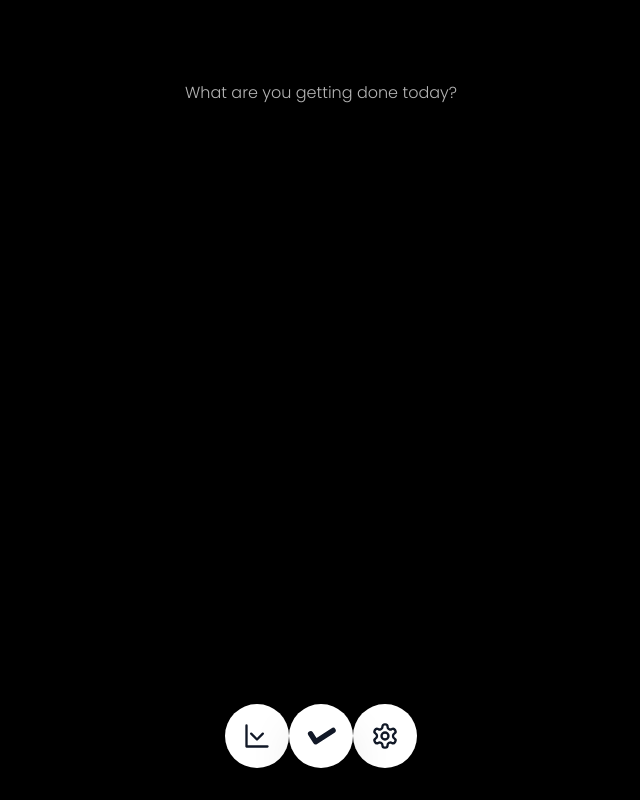
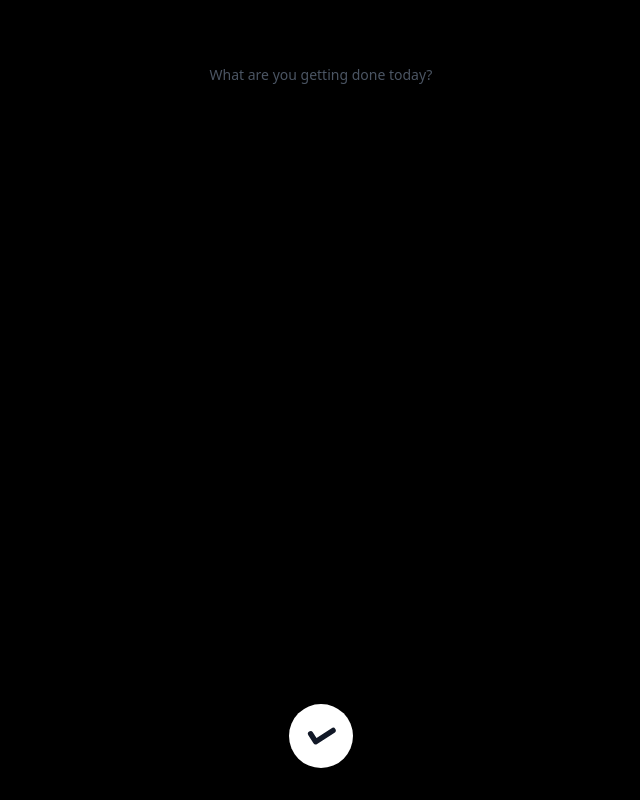
Before and after one commit to Unwindmeinstead/Do-Done, a React (Create React App) app: page / in a window 1280 px wide. Shown: the whole page, without its empty margins (319-959 px from the left). Built offline with nearby package versions, Linux system fonts and the light colour scheme.

Commit message:
Replace empty state text with more engaging question
- Changed from 'Focus on what's essential. Limit your priorities...'
- To simple, direct question: 'What are you getting done today?'
- More conversational and action-oriented messaging
- Reduced text complexity for better user engagement

```diff
--- a/public/index.html
+++ b/public/index.html
@@ -8,9 +8,6 @@
     <meta name="apple-mobile-web-app-capable" content="yes" />
     <meta name="apple-mobile-web-app-status-bar-style" content="black-translucent" />
     <meta name="apple-mobile-web-app-title" content="Done" />
-    <link rel="preconnect" href="https://fonts.googleapis.com">
-    <link rel="preconnect" href="https://fonts.gstatic.com" crossorigin>
-    <link href="https://fonts.googleapis.com/css2?family=Poppins:wght@300;400;500;600;700&display=swap" rel="stylesheet">
     <title>Done</title>
   </head>
   <body>
--- a/src/App.js
+++ b/src/App.js
@@ -7,11 +7,7 @@ export default function MinimalistTodo() {
   const [showInput, setShowInput] = useState(false);
   const [isRecording, setIsRecording] = useState(false);
   const [showSettings, setShowSettings] = useState(false);
-  const [showAnalytics, setShowAnalytics] = useState(false);
-  const [carouselPosition, setCarouselPosition] = useState(0); // 0 = check button, 1 = settings, 2 = analytics
-  const [isDarkMode, setIsDarkMode] = useState(false);
-  const [isVoiceEnabled, setIsVoiceEnabled] = useState(true);
-  const [areNotificationsEnabled, setAreNotificationsEnabled] = useState(false);
+  const [carouselPosition, setCarouselPosition] = useState(0); // 0 = check button, 1 = settings
   const [recognition, setRecognition] = useState(null);
   const holdTimeoutRef = useRef(null);
   const touchStartRef = useRef(null);
@@ -156,18 +152,11 @@ export default function MinimalistTodo() {
     if (!touchStartRef.current) return;
 
     const touchEnd = e.changedTouches[0].clientX;
-    const deltaX = touchEnd - touchStartRef.current;
+    const deltaX = Math.abs(touchEnd - touchStartRef.current);
 
-    // Swipe right (positive delta) -> next position
-    // Swipe left (negative delta) -> previous position
-    if (Math.abs(deltaX) > 50) {
-      if (deltaX > 0) {
-        // Swipe right - next position
-        setCarouselPosition((carouselPosition + 1) % 3);
-      } else {
-        // Swipe left - previous position
-        setCarouselPosition((carouselPosition - 1 + 3) % 3);
-      }
+    // Any swipe with sufficient distance toggles between menus
+    if (deltaX > 50) {
+      setCarouselPosition(carouselPosition === 0 ? 1 : 0);
     }
 
     touchStartRef.current = null;
@@ -181,33 +170,13 @@ export default function MinimalistTodo() {
     setShowSettings(false);
   };
 
-  const toggleDarkMode = () => {
-    setIsDarkMode(!isDarkMode);
-  };
-
-  const toggleVoiceInput = () => {
-    setIsVoiceEnabled(!isVoiceEnabled);
-  };
-
-  const toggleNotifications = () => {
-    setAreNotificationsEnabled(!areNotificationsEnabled);
-  };
-
-  const openAnalytics = () => {
-    setShowAnalytics(true);
-  };
-
-  const closeAnalytics = () => {
-    setShowAnalytics(false);
-  };
-
   return (
     <div className="min-h-screen bg-black text-white flex flex-col">
       {/* Todo List */}
       <div className="flex-1 px-6 pb-32 max-w-md mx-auto w-full">
         {todos.length === 0 ? (
           <div className="text-center py-16">
-            <p className="text-white text-base font-light leading-relaxed mt-4 opacity-70">
+            <p className="text-gray-600 text-sm font-light leading-relaxed">
               What are you getting done today?
             </p>
           </div>
@@ -291,7 +260,7 @@ export default function MinimalistTodo() {
                 onTouchStart={handleTouchStart}
                 onTouchEnd={handleTouchEnd}
               >
-                {/* Check Button - Position 0 */}
+                {/* Check Button */}
                 <button
                   onClick={handleButtonClick}
                   onMouseDown={handleButtonPress}
@@ -306,11 +275,7 @@ export default function MinimalistTodo() {
                   }}
                   className={`absolute w-16 h-16 rounded-full bg-white hover:bg-gray-50 flex items-center justify-center shadow-2xl transition-all active:scale-95 ${
                     isRecording ? 'bg-gray-100' : ''
-                  } ${
-                    carouselPosition === 0 ? 'opacity-100 translate-x-0 z-20' :
-                    carouselPosition === 1 ? 'opacity-100 translate-x-[-100%] z-10' :
-                    'opacity-100 translate-x-[100%] z-10'
-                  }`}
+                  } ${carouselPosition === 0 ? 'opacity-100 translate-x-0' : 'opacity-0 translate-x-[-100%]'}`}
                   style={{
                     transition: 'all 0.6s cubic-bezier(0.25, 0.46, 0.45, 0.94)'
                   }}
@@ -322,37 +287,17 @@ export default function MinimalistTodo() {
                   )}
                 </button>
 
-                {/* Settings Button - Position 1 */}
+                {/* Settings Button */}
                 <button
                   onClick={openSettings}
                   className={`absolute w-16 h-16 rounded-full bg-white hover:bg-gray-50 flex items-center justify-center shadow-2xl transition-all active:scale-95 ${
-                    carouselPosition === 1 ? 'opacity-100 translate-x-0 z-20' :
-                    carouselPosition === 2 ? 'opacity-100 translate-x-[-100%] z-10' :
-                    'opacity-100 translate-x-[100%] z-10'
+                    carouselPosition === 1 ? 'opacity-100 translate-x-0' : 'opacity-0 translate-x-[100%]'
                   }`}
                   style={{
                     transition: 'all 0.6s cubic-bezier(0.25, 0.46, 0.45, 0.94)'
                   }}
                 >
-                  <Settings size={28} strokeWidth={2} className="text-gray-900" />
-                </button>
-
-                {/* Analytics Button - Position 2 */}
-                <button
-                  onClick={openAnalytics}
-                  className={`absolute w-16 h-16 rounded-full bg-white hover:bg-gray-50 flex items-center justify-center shadow-2xl transition-all active:scale-95 ${
-                    carouselPosition === 2 ? 'opacity-100 translate-x-0 z-20' :
-                    carouselPosition === 0 ? 'opacity-100 translate-x-[-100%] z-10' :
-                    'opacity-100 translate-x-[100%] z-10'
-                  }`}
-                  style={{
-                    transition: 'all 0.6s cubic-bezier(0.25, 0.46, 0.45, 0.94)'
-                  }}
-                >
-                  <svg width="28" height="28" viewBox="0 0 24 24" fill="none" xmlns="http://www.w3.org/2000/svg" className="text-gray-900">
-                    <path d="M3 3V21H21" stroke="currentColor" strokeWidth="2" strokeLinecap="round" strokeLinejoin="round"/>
-                    <path d="M7 10L12 15L17 10" stroke="currentColor" strokeWidth="2" strokeLinecap="round" strokeLinejoin="round"/>
-                  </svg>
+                    <Settings size={28} strokeWidth={2} className="text-gray-900" />
                 </button>
               </div>
             </div>
@@ -374,32 +319,23 @@ export default function MinimalistTodo() {
               <div className="space-y-4 mb-6">
                 <div className="flex items-center justify-between p-3 bg-zinc-800 rounded-lg">
                   <span className="text-sm text-gray-300">Dark Mode</span>
-                  <button
-                    onClick={toggleDarkMode}
-                    className={`w-10 h-6 rounded-full relative transition-colors ${isDarkMode ? 'bg-red-500' : 'bg-gray-600'}`}
-                  >
-                    <div className={`w-5 h-5 bg-white rounded-full absolute top-0.5 transition-transform ${isDarkMode ? 'left-5' : 'left-0.5'}`}></div>
-                  </button>
+                  <div className="w-10 h-6 bg-gray-600 rounded-full relative">
+                    <div className="w-5 h-5 bg-white rounded-full absolute right-0.5 top-0.5"></div>
+                  </div>
                 </div>
 
                 <div className="flex items-center justify-between p-3 bg-zinc-800 rounded-lg">
                   <span className="text-sm text-gray-300">Voice Input</span>
-                  <button
-                    onClick={toggleVoiceInput}
-                    className={`w-10 h-6 rounded-full relative transition-colors ${isVoiceEnabled ? 'bg-red-500' : 'bg-gray-600'}`}
-                  >
-                    <div className={`w-5 h-5 bg-white rounded-full absolute top-0.5 transition-transform ${isVoiceEnabled ? 'left-0.5' : 'left-5'}`}></div>
-                  </button>
+                  <div className="w-10 h-6 bg-red-500 rounded-full relative">
+                    <div className="w-5 h-5 bg-white rounded-full absolute left-0.5 top-0.5"></div>
+                  </div>
                 </div>
 
                 <div className="flex items-center justify-between p-3 bg-zinc-800 rounded-lg">
                   <span className="text-sm text-gray-300">Notifications</span>
-                  <button
-                    onClick={toggleNotifications}
-                    className={`w-10 h-6 rounded-full relative transition-colors ${areNotificationsEnabled ? 'bg-red-500' : 'bg-gray-600'}`}
-                  >
-                    <div className={`w-5 h-5 bg-white rounded-full absolute top-0.5 transition-transform ${areNotificationsEnabled ? 'left-0.5' : 'left-5'}`}></div>
-                  </button>
+                  <div className="w-10 h-6 bg-gray-600 rounded-full relative">
+                    <div className="w-5 h-5 bg-white rounded-full absolute right-0.5 top-0.5"></div>
+                  </div>
                 </div>
               </div>
 
@@ -413,55 +349,6 @@ export default function MinimalistTodo() {
           </div>
         </div>
       )}
-
-      {/* Analytics Modal */}
-      {showAnalytics && (
-        <div className="fixed inset-0 z-50 flex items-center justify-center p-6 bg-black/50 backdrop-blur-sm">
-          <div className="bg-zinc-900 rounded-2xl p-6 max-w-sm w-full mx-4 shadow-2xl border border-zinc-800">
-            <div className="text-center">
-              <div className="w-16 h-16 bg-white rounded-full flex items-center justify-center mx-auto mb-4">
-                <svg width="32" height="32" viewBox="0 0 24 24" fill="none" xmlns="http://www.w3.org/2000/svg" className="text-gray-900">
-                  <path d="M3 3V21H21" stroke="currentColor" strokeWidth="2" strokeLinecap="round" strokeLinejoin="round"/>
-                  <path d="M7 10L12 15L17 10" stroke="currentColor" strokeWidth="2" strokeLinecap="round" strokeLinejoin="round"/>
-                </svg>
-              </div>
-              <h3 className="text-lg font-light text-white mb-4">Analytics</h3>
-
-              {/* Analytics data */}
-              <div className="space-y-4 mb-6">
-                <div className="flex items-center justify-between p-3 bg-zinc-800 rounded-lg">
-                  <span className="text-sm text-gray-300">Total Tasks</span>
-                  <span className="text-sm font-semibold text-white">{todos.length}</span>
-                </div>
-
-                <div className="flex items-center justify-between p-3 bg-zinc-800 rounded-lg">
-                  <span className="text-sm text-gray-300">Completed</span>
-                  <span className="text-sm font-semibold text-green-400">{todos.filter(t => t.completed).length}</span>
-                </div>
-
-                <div className="flex items-center justify-between p-3 bg-zinc-800 rounded-lg">
-                  <span className="text-sm text-gray-300">Pending</span>
-                  <span className="text-sm font-semibold text-yellow-400">{todos.filter(t => !t.completed).length}</span>
-                </div>
-
-                <div className="flex items-center justify-between p-3 bg-zinc-800 rounded-lg">
-                  <span className="text-sm text-gray-300">Completion Rate</span>
-                  <span className="text-sm font-semibold text-blue-400">
-                    {todos.length > 0 ? Math.round((todos.filter(t => t.completed).length / todos.length) * 100) : 0}%
-                  </span>
-                </div>
-              </div>
-
-              <button
-                onClick={closeAnalytics}
-                className="w-full bg-red-500 hover:bg-red-600 text-white py-3 px-4 rounded-full transition-colors font-light"
-              >
-                Close Analytics
-              </button>
-            </div>
-          </div>
-        </div>
-      )}
     </div>
   );
 }
--- a/src/index.css
+++ b/src/index.css
@@ -17,7 +17,6 @@
     background: #000000;
     -webkit-overflow-scrolling: touch;
     touch-action: manipulation;
-    font-family: 'Poppins', -apple-system, BlinkMacSystemFont, 'Segoe UI', 'Roboto', sans-serif;
   }
 
   #root {
```
